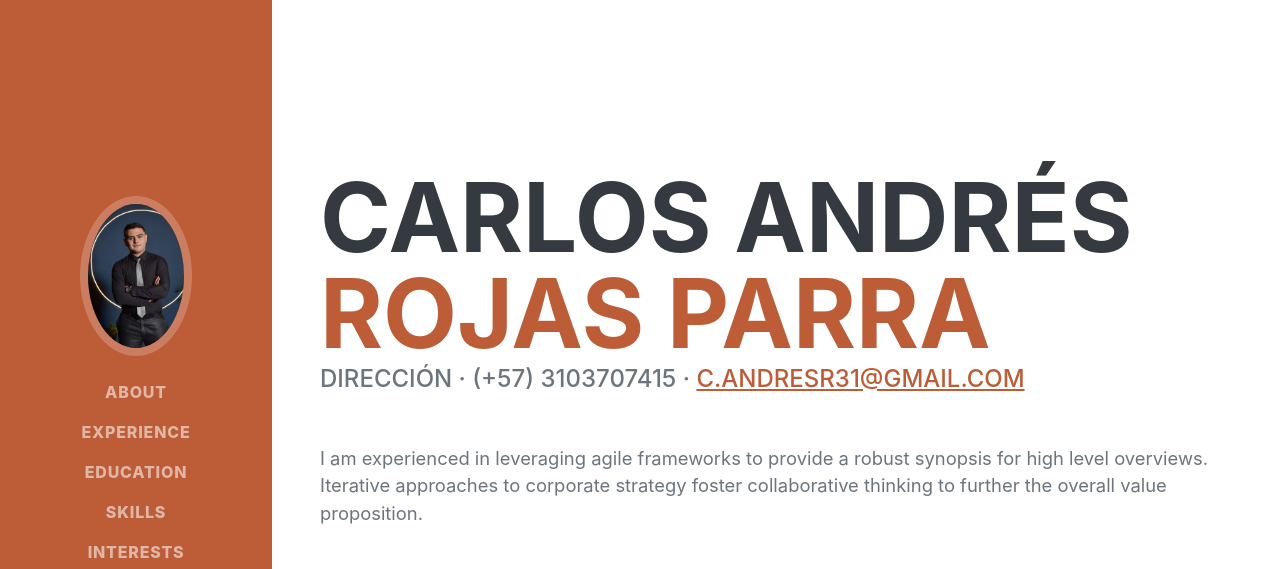
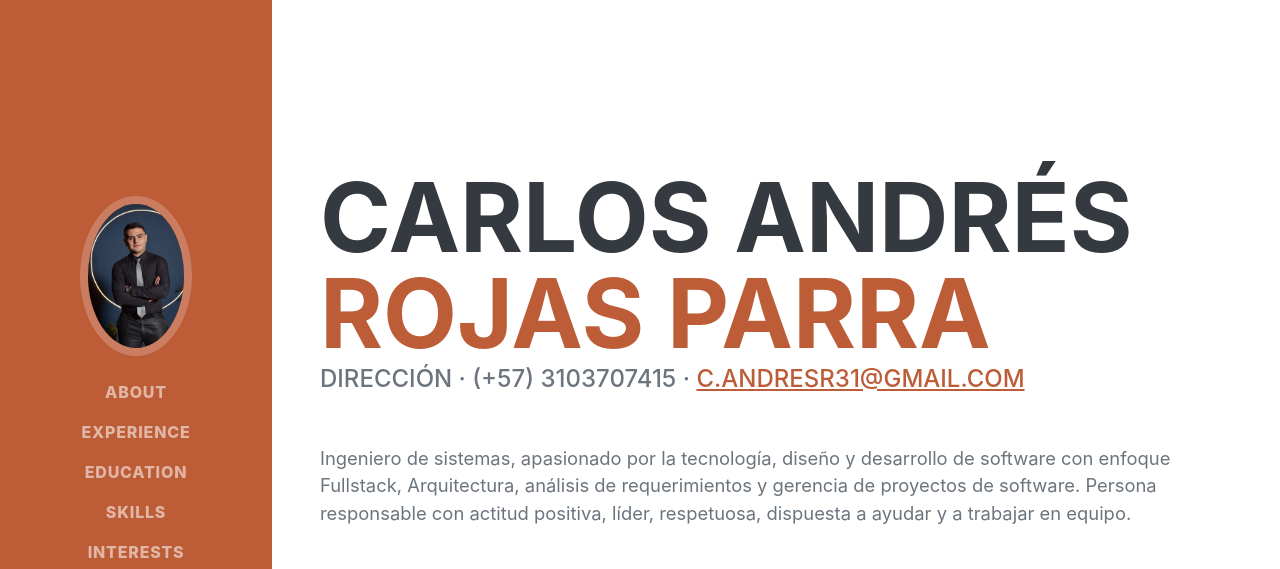
Before and after one commit to Andresr31/cv, a plain HTML site: page index.html in a window 1280 px wide. Shown: the top 569 px of the page. Drawn offline with nearby package versions, Linux system fonts and the light colour scheme; a web font is replaced by a local one.

Commit message:
Set profile

```diff
--- a/index.html
+++ b/index.html
@@ -47,7 +47,7 @@
                         Dirección · (+57) 3103707415 ·
                         <a href="mailto:name@email.com">c.andresr31@gmail.com</a>
                     </div>
-                    <p class="lead mb-5">I am experienced in leveraging agile frameworks to provide a robust synopsis for high level overviews. Iterative approaches to corporate strategy foster collaborative thinking to further the overall value proposition.</p>
+                    <p class="lead mb-5">Ingeniero de sistemas, apasionado por la tecnología, diseño y desarrollo de software con enfoque Fullstack, Arquitectura, análisis de requerimientos y gerencia de proyectos de software. Persona responsable con actitud positiva, líder, respetuosa, dispuesta a ayudar y a trabajar en equipo.</p>
                     <div class="social-icons">
                         <a class="social-icon" href="#!"><i class="fab fa-linkedin-in"></i></a>
                         <a class="social-icon" href="#!"><i class="fab fa-github"></i></a>
```
